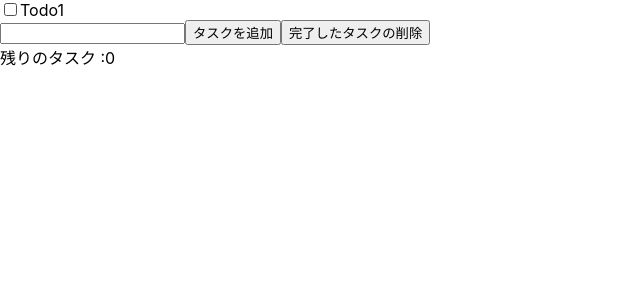
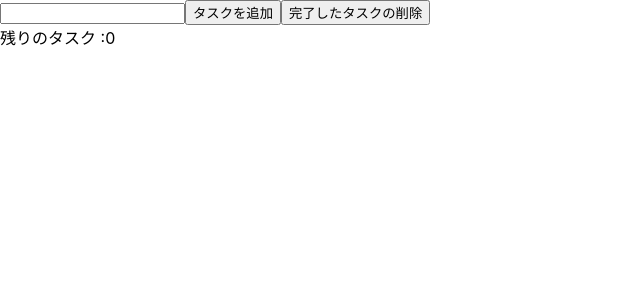
Before and after one commit to AchrafReyani/todo, a React (Create React App) app: page / in a window 1280 px wide. Shown: the top 300 px of the page, without its empty margins (0-640 px from the left). Built offline with nearby package versions, Linux system fonts and the light colour scheme.

Commit message:
finish basic functionality of todo list

```diff
--- a/package.json
+++ b/package.json
@@ -8,7 +8,8 @@
     "@testing-library/user-event": "^13.5.0",
     "react": "^18.2.0",
     "react-dom": "^18.2.0",
-    "react-scripts": "5.0.1",
+    "react-scripts": "^2.1.3",
+    "uuid": "^8.3.2",
     "web-vitals": "^2.1.4"
   },
   "scripts": {
--- a/src/App.js
+++ b/src/App.js
@@ -1,29 +1,45 @@
-import { useState, useRef } from 'react';
-import TodoList from './TodoList'
+import React, { useState, useRef } from 'react';
+import TodoList from './TodoList';
+import {v4 as uuidv4} from 'uuid';
 
 function App() {
-  const [todos, setTodos] = useState([
-    {id: 1, name: "Todo1", completed: false },
-  ]);
+  const [todos, setTodos] = useState([]);
 
   const todoNameRef = useRef();
 
   const handleAddTodo = () => {
     //タスクを追加する。
-    console.log(todoNameRef.current.value)
+    //console.log(todoNameRef.current.value)
+    const name = todoNameRef.current.value;
+    if(name === "")
+    {
+      return;
+    }
+    setTodos((prevTodos) => {
+      return [...prevTodos, {id: uuidv4(), name: name, completed: false}];
+    });
+    todoNameRef.current.value = null;
   };
+
+  const toggleTodo = (id) => {
+    const newTodos = [...todos];
+    const todo = newTodos.find((todo) => todo.id === id);
+    todo.completed = !todo.completed;
+    setTodos(newTodos);
+  }
+
+  const handleClear = () => {
+    const newTodos = todos.filter((todo) => !todo.completed);
+    setTodos(newTodos);
+  }
 
   return(
     <>
-    <div>
-      <TodoList todos={todos}/>
+      <TodoList todos={todos} toggleTodo={toggleTodo}/>
       <input type="text" ref = {todoNameRef} />
       <button onClick={handleAddTodo}>タスクを追加</button>
-      <button>完了したタスクの削除</button>
-      <div>残りのタスク :0
-
-      </div>
-    </div>
+      <button onClick={handleClear}>完了したタスクの削除</button>
+      <div>残りのタスク :{todos.filter((todo) => !todo.completed).length}</div>
     </>
   );
 }
--- a/src/Todo.js
+++ b/src/Todo.js
@@ -1,9 +1,14 @@
 import React from 'react'
 
-const Todo = ({todo}) => {
+const Todo = ({todo, toggleTodo}) => {
+
+  const handleTodoClick = () => {
+    toggleTodo(todo.id);
+  }
+
   return <div>
     <label>
-      <input type="checkbox" checked={todo.completed} readOnly/>
+      <input type="checkbox" checked={todo.completed} readOnly onChange={handleTodoClick}/>
     </label>
     {todo.name}
     </div>;
--- a/src/TodoList.js
+++ b/src/TodoList.js
@@ -1,8 +1,8 @@
 import React from 'react'
 import Todo from './Todo'
 
-const TodoList = ({ todos }) => {
-  return todos.map((todo) => <Todo todo = {todo}key ={todo}/>);
+const TodoList = ({ todos, toggleTodo }) => {
+  return todos.map((todo) => <Todo todo = {todo}key ={todo.id} toggleTodo={toggleTodo}/>);
 }
 
 export default TodoList;
```
Also changed, not shown: todotodo.txt, 1 other file (tests, documents, lock files or other folders).
